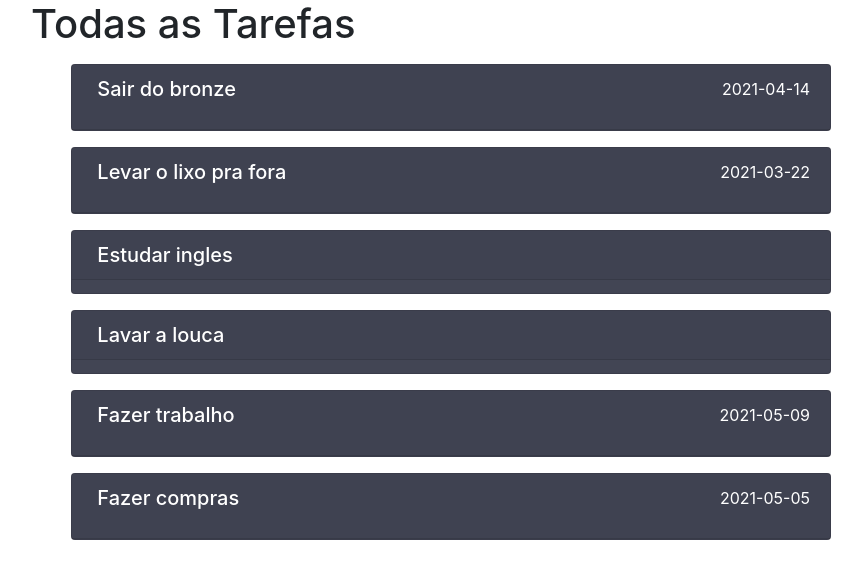
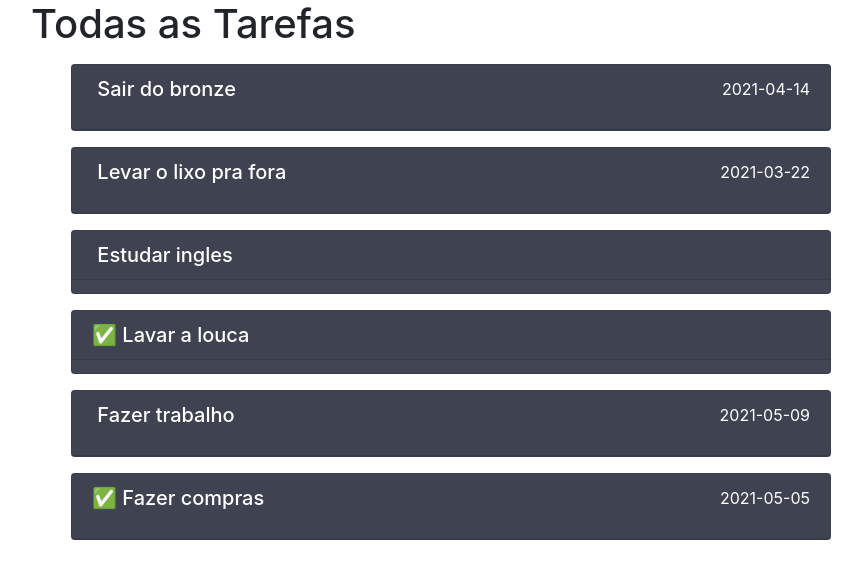
Before and after one commit to PedroPaiao/simple-note, an Angular app: page / in a window 1280 px wide. Shown: the top 578 px of the page, without its empty margins (54-916 px from the left). Built offline with nearby package versions, Linux system fonts and the light colour scheme.

Commit message:
fix: disable button for completed tasks

```diff
--- a/src/app/components/task-list/task-list.component.html
+++ b/src/app/components/task-list/task-list.component.html
@@ -6,7 +6,9 @@
     <div class="btn card p-0 collapsed task-header" data-toggle="collapse" [attr.data-target]="'#collapse' + index"
       aria-expanded="false" aria-controls="collapse">
       <div class="card-header d-flex justify-content-between" id="heading">
+
         <h5 class="mb-0">
+          <span *ngIf="task.done">&#x2705;</span>
           {{task.name}}
         </h5>
         <p class="justify-self-end">{{task.deadline}}</p>
@@ -18,7 +20,7 @@
         <div class="card-body">
           {{task.description}}
         </div>
-        <button type="button" class="btn btn-success task-complete-btn">
+        <button type="button" [disabled]="task.done" class="btn btn-success task-complete-btn">
           <p>Completo</p>
         </button>
       </div>
```
